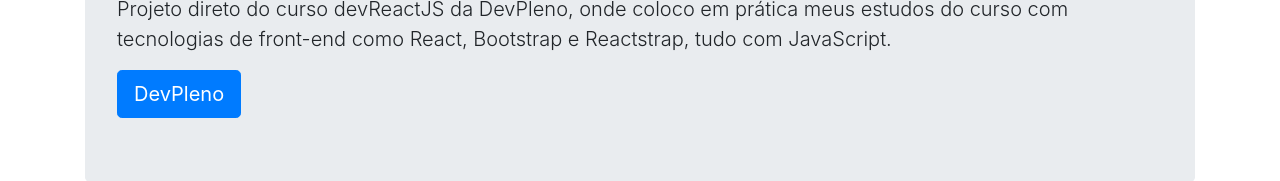
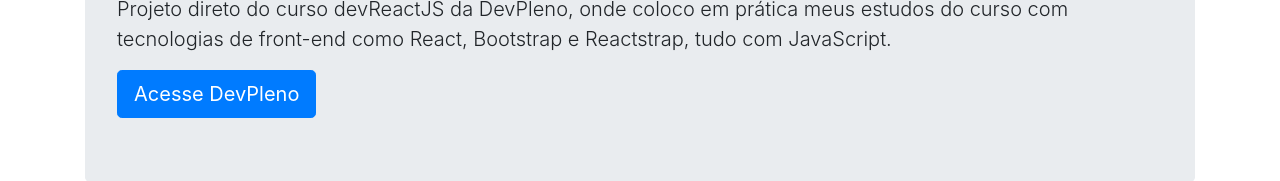
Before and after one commit to patrick-fv/minhas-series, a React (Create React App) app: page / in a window 1280 px wide. Shown: the part 206-387 px from the top of the page. Built offline with nearby package versions, Linux system fonts and the light colour scheme.

Commit message:
fix text btn

```diff
--- a/src/Home.js
+++ b/src/Home.js
@@ -33,7 +33,7 @@
       <p className='lead'>
         Projeto direto do curso devReactJS da DevPleno, onde coloco em prática meus estudos do curso com tecnologias de front-end como React, Bootstrap e Reactstrap, tudo com JavaScript.
       </p>
-      <a className='btn btn-primary btn-lg' href='https://devpleno.com/'>DevPleno</a>
+      <a className='btn btn-primary btn-lg' href='https://devpleno.com/'>Acesse DevPleno</a>
     </header>
   )
 }
```
